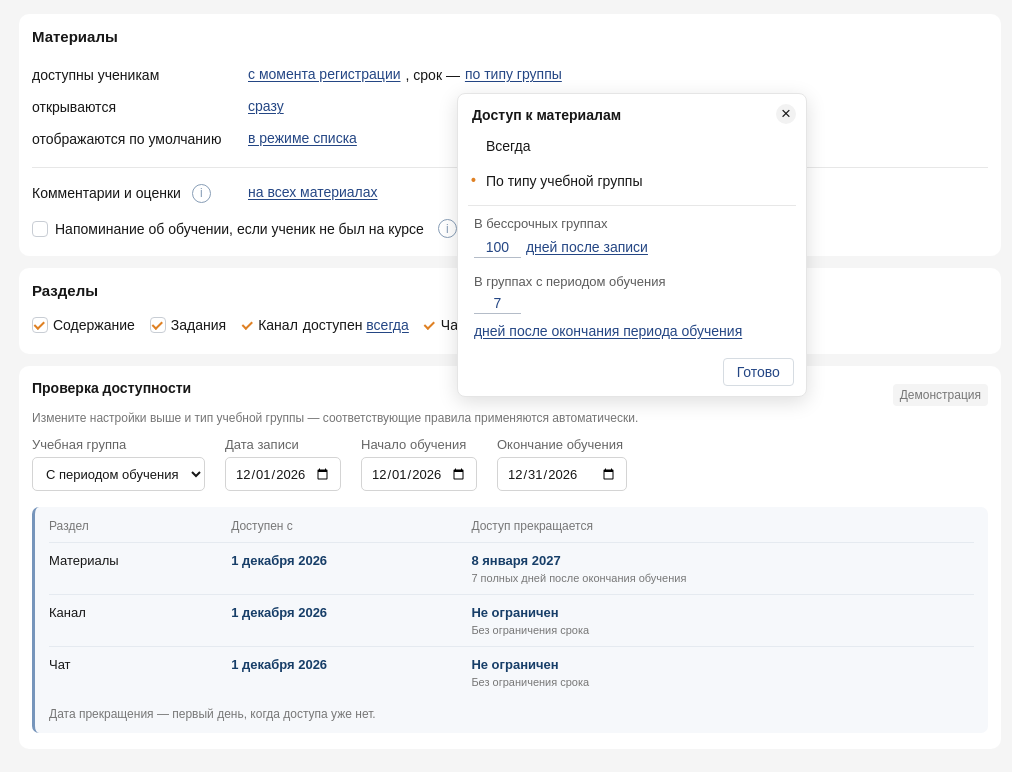
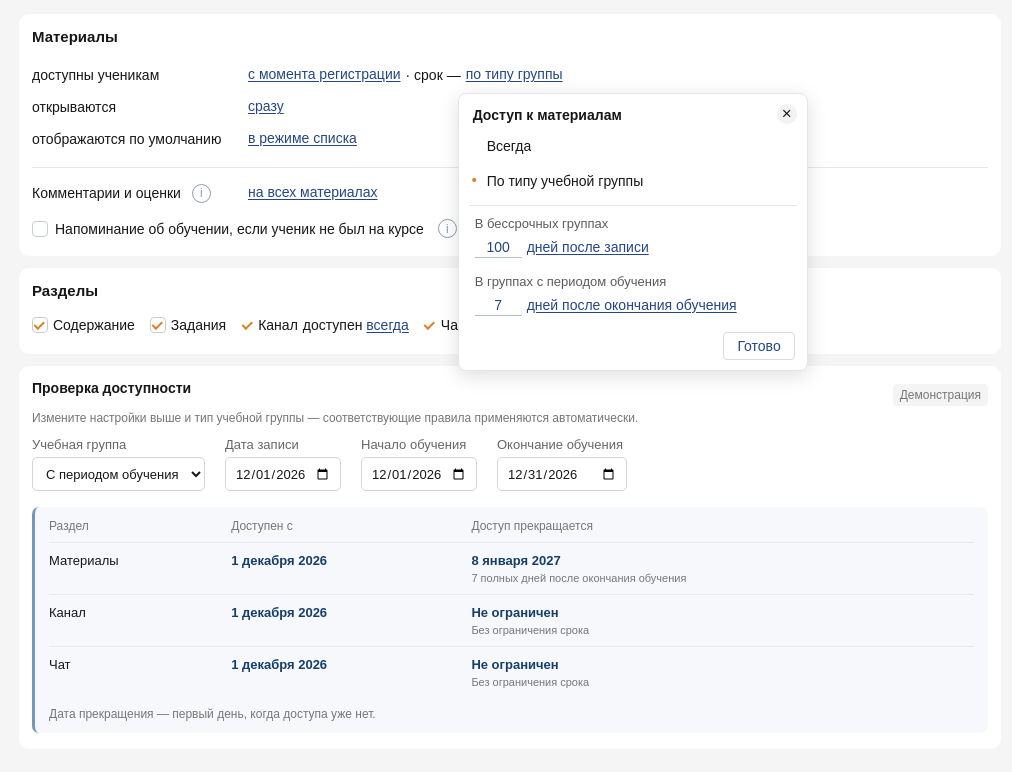
Before and after one commit to dymuravjev/SabyLMS-MaterialSettings, a plain HTML site: page index.html in a window 1280 px wide. Both pictures are taken after a click on the button "по типу группы". Shown: the whole page, without its empty margins (130-1142 px from the left). Drawn offline with Linux system fonts and the light colour scheme.

Commit message:
Refine compact popover labels and fit duration inline

```diff
--- a/index.html
+++ b/index.html
@@ -23,7 +23,7 @@
 <main>
   <section aria-label="Материалы">
     <h2>Материалы</h2>
-    <div class="row"><span>доступны ученикам</span><div class="control"><button class="link" id="start">с момента регистрации</button><span id="materialSeparator" class="separator">, срок —</span><button class="link" id="materialAccess" aria-label="Срок доступа к материалам">по типу группы</button></div></div>
+    <div class="row"><span>доступны ученикам</span><div class="control"><button class="link" id="start">с момента регистрации</button><span id="materialSeparator" class="separator">· срок —</span><button class="link" id="materialAccess" aria-label="Срок доступа к материалам">по типу группы</button></div></div>
     <div class="row"><span>открываются</span><div class="control"><button class="link" id="opening">сразу</button><button class="link hidden" id="advance">после отправки на проверку</button></div></div>
     <div class="row"><span>отображаются по умолчанию</span><div class="control"><button class="link" id="display">в режиме списка</button></div></div>
     <div class="row hidden" id="unavailableRow"><span>недоступные</span><div class="control"><button class="link" id="unavailable">отображать серым</button></div></div>
@@ -72,7 +72,7 @@
   function close(){if(anchor)anchor.setAttribute('aria-expanded','false');anchor=null;openRule=null;pop.classList.remove('open');pop.replaceChildren()}
   function open(trigger,build,access=false){if(anchor===trigger){close();return}close();anchor=trigger;trigger.setAttribute('aria-expanded','true');pop.classList.toggle('access',access);pop.classList.add('open');build();position()}
   function selectedOption(text,active,fn){return button('option'+(active?' active':''),text,fn)}
-  function updateLabels(){for(const key of Object.keys(resources)){let p=state[key],b=$(key+'Access');b.textContent=p.mode==='group'?'по типу группы':key==='material'?'навсегда':'всегда';b.title=p.mode==='group'?'Бессрочные: '+ruleText(p,'endless')+'; с периодом: '+ruleText(p,'finite'):''}$('materialSeparator').textContent=state.material.mode==='group'?', срок —':'и'}
+  function updateLabels(){for(const key of Object.keys(resources)){let p=state[key],b=$(key+'Access');b.textContent=p.mode==='group'?'по типу группы':key==='material'?'навсегда':'всегда';b.title=p.mode==='group'?'Бессрочные: '+ruleText(p,'endless')+'; с периодом: '+ruleText(p,'finite'):''}$('materialSeparator').textContent=state.material.mode==='group'?'· срок —':'и'}
   function ruleText(p,kind){const value=p[kind];return rules[kind].find(x=>x[0]===value)[1].replace('N',String(value==='after'?p.afterDays:p.enrollDays))}
 
   function renderAccess(key){
@@ -86,7 +86,7 @@
         const block=create('div','rule-block');block.append(create('div','rule-label',kind==='endless'?'В бессрочных группах':'В группах с периодом обучения'));
         const val=create('div','rule-value'),value=p[kind],timed=value==='enroll'||value==='after';
         if(timed){const days=create('input','days');days.type='number';days.min='1';days.max='36500';days.step='1';let field=value==='enroll'?'enrollDays':'afterDays';days.value=p[field];days.setAttribute('aria-label',resources[key].label+': количество дней, '+(kind==='endless'?'бессрочная группа':'группа с периодом'));days.addEventListener('input',()=>{if(days.validity.valid&&days.value!==''){p[field]=Number(days.value);updateLabels();update()}});days.addEventListener('blur',()=>days.value=p[field]);val.append(days)}
-        let label=rules[kind].find(x=>x[0]===value)[1].replace('N ','');const ruleButton=button('link',label,()=>{openRule=openRule===kind?null:kind;renderAccess(key);position()});ruleButton.setAttribute('aria-expanded',String(openRule===kind));ruleButton.setAttribute('aria-label','Правило: '+(kind==='endless'?'бессрочная группа':'группа с периодом обучения'));val.append(ruleButton);block.append(val);
+        let label=value==='after'?'дней после окончания обучения':rules[kind].find(x=>x[0]===value)[1].replace('N ','');const ruleButton=button('link',label,()=>{openRule=openRule===kind?null:kind;renderAccess(key);position()});ruleButton.setAttribute('aria-expanded',String(openRule===kind));ruleButton.setAttribute('aria-label','Правило: '+(kind==='endless'?'бессрочная группа':'группа с периодом обучения'));val.append(ruleButton);block.append(val);
         if(openRule===kind){const list=create('div','rule-options');for(const [v,label] of rules[kind])list.append(selectedOption(label.replace('N',String(v==='after'?p.afterDays:p.enrollDays)),v===value,()=>{p[kind]=v;openRule=null;updateLabels();update();renderAccess(key);position()}));block.append(list)}
         wrap.append(block);
       }
```
